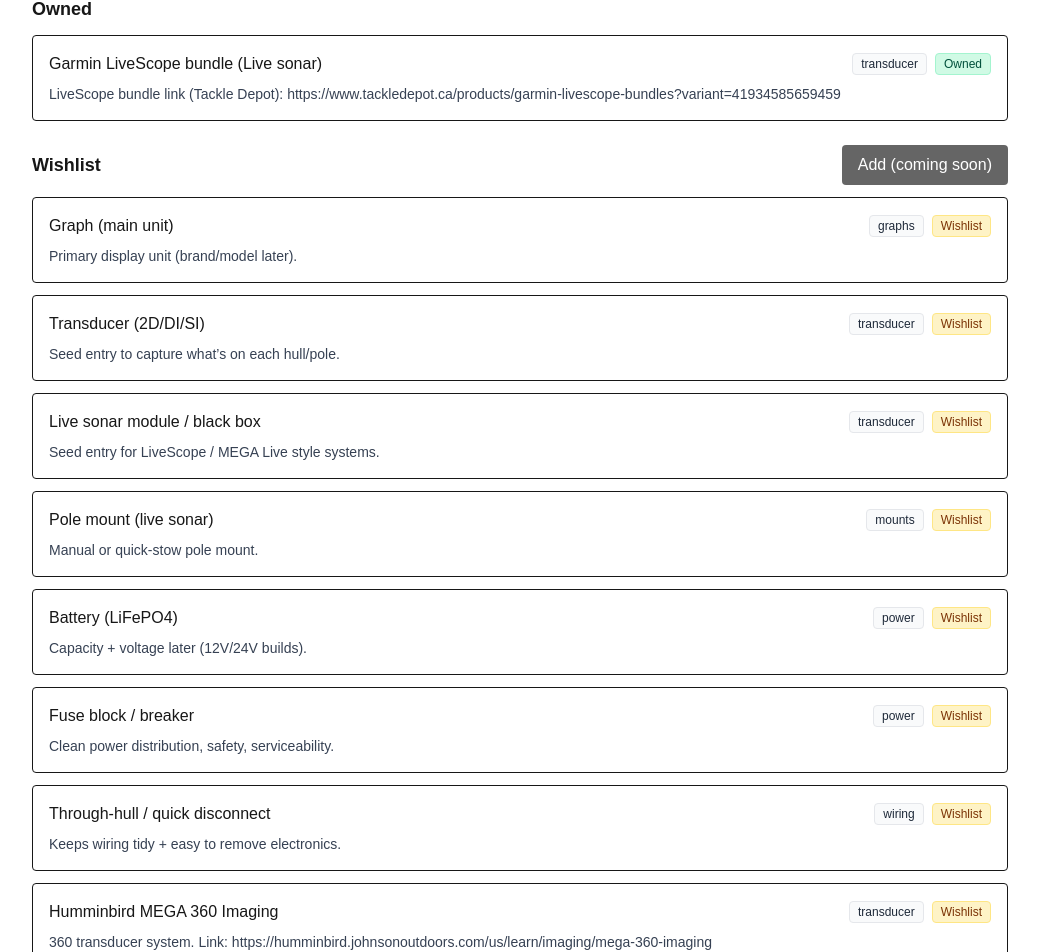
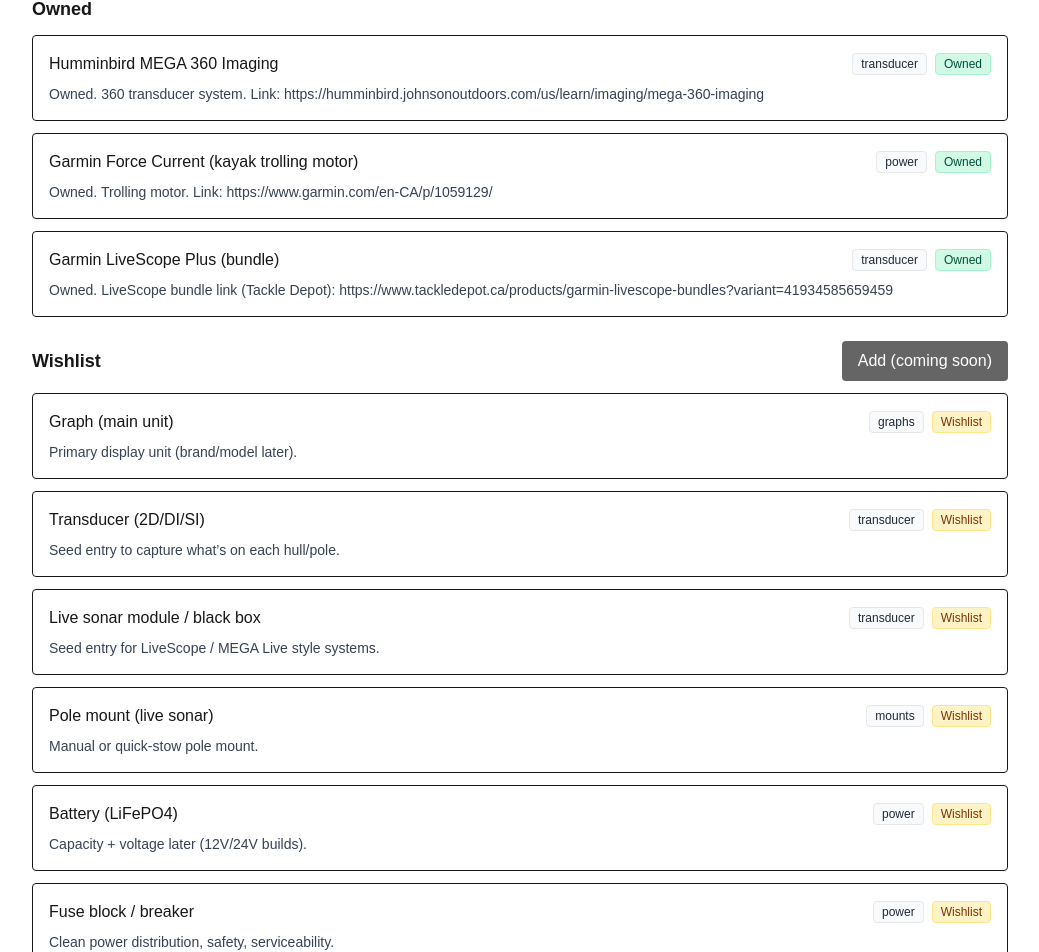
Before and after one commit to jaretphillips1-ui/FGS, a Next.js app: page /electronics in a window 1280 px wide. Shown: the part 172-1124 px from the top of the page, without its empty margins (120-1159 px from the left). Built offline with nearby package versions, Linux system fonts and the light colour scheme.

Commit message:
Electronics: mark LiveScope Plus + MEGA 360 + Force Current as owned

```diff
--- a/src/app/electronics/page.tsx
+++ b/src/app/electronics/page.tsx
@@ -16,23 +16,23 @@ const SEED_ELECTRONICS: ElectronicsItem[] = [
   { name: "Fuse block / breaker", category: "power", notes: "Clean power distribution, safety, serviceability.", status: "wishlist" },
   { name: "Through-hull / quick disconnect", category: "wiring", notes: "Keeps wiring tidy + easy to remove electronics.", status: "wishlist" },
 
-  // Added (from links)
+  // Owned (from our chat + your links)
   {
     name: "Humminbird MEGA 360 Imaging",
     category: "transducer",
-    notes: "360 transducer system. Link: https://humminbird.johnsonoutdoors.com/us/learn/imaging/mega-360-imaging",
-    status: "wishlist",
+    notes: "Owned. 360 transducer system. Link: https://humminbird.johnsonoutdoors.com/us/learn/imaging/mega-360-imaging",
+    status: "owned",
   },
   {
     name: "Garmin Force Current (kayak trolling motor)",
     category: "power",
-    notes: "Trolling motor. Link: https://www.garmin.com/en-CA/p/1059129/",
-    status: "wishlist",
+    notes: "Owned. Trolling motor. Link: https://www.garmin.com/en-CA/p/1059129/",
+    status: "owned",
   },
   {
-    name: "Garmin LiveScope bundle (Live sonar)",
+    name: "Garmin LiveScope Plus (bundle)",
     category: "transducer",
-    notes: "LiveScope bundle link (Tackle Depot): https://www.tackledepot.ca/products/garmin-livescope-bundles?variant=41934585659459",
+    notes: "Owned. LiveScope bundle link (Tackle Depot): https://www.tackledepot.ca/products/garmin-livescope-bundles?variant=41934585659459",
     status: "owned",
   },
 ];
```
